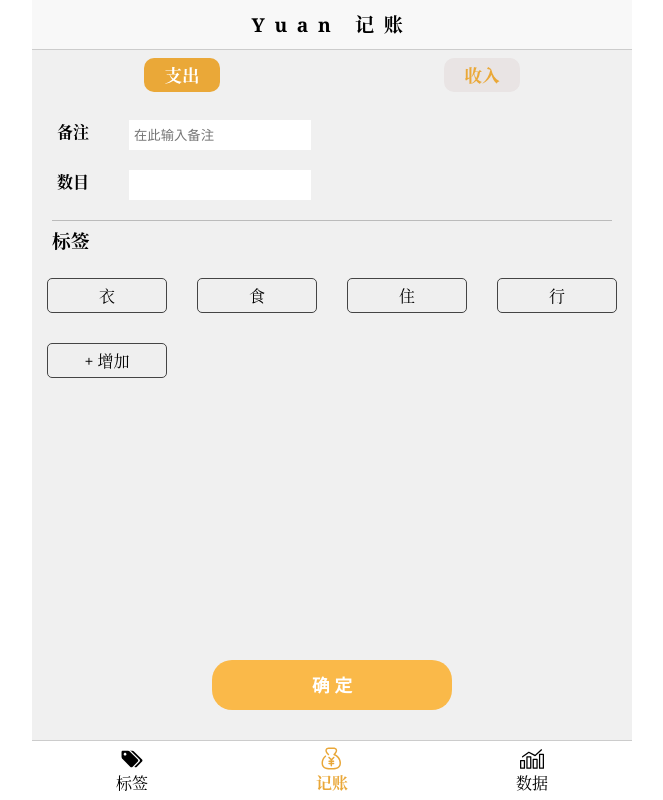
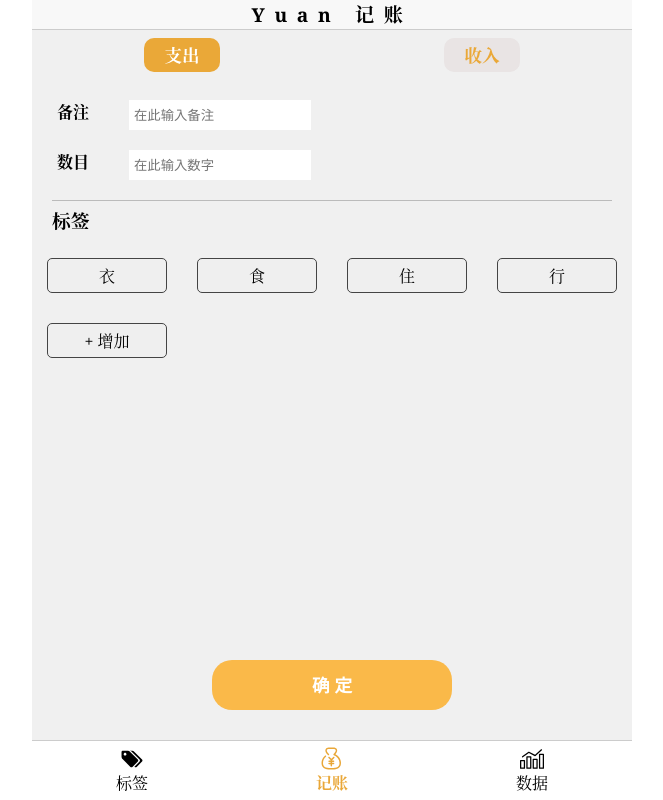
Before and after one commit to KarnoLf/tally-book-1, a Vue app: page /home in a window 1280 px wide. Shown: the whole page, without its empty margins (308-971 px from the left). Built offline with nearby package versions, Linux system fonts and the light colour scheme.

Commit message:
完成数据存储

```diff
--- a/src/App.vue
+++ b/src/App.vue
@@ -1,7 +1,7 @@
 <template>
   <div id="app">
     <div class="router-content">
-      <router-view/>
+      <router-view />
     </div>
     <Nav />
   </div>
--- a/src/components/homeComponents/Write.vue
+++ b/src/components/homeComponents/Write.vue
@@ -6,7 +6,7 @@
     </label>
     <label class="write">
       <span>数目</span>
-      <input type="number" oninput="if(value.length>16)value=value.slice(0,16)" v-model="numberValue">
+      <input type="number" placeholder="在此输入数字" oninput="if(value.length>16)value=value.slice(0,16)" v-model="numberValue">
       <!-- 限制长度 -->
     </label>
   </div>
--- a/src/views/Home.vue
+++ b/src/views/Home.vue
@@ -26,7 +26,7 @@ export default {
   data() {
     return {
       // 先存储到recordList
-      recordList: [],
+      recordList: JSON.parse(window.localStorage.getItem('recordList')) || [],
       labels: ['衣', '食', '住', '行'],
       record: {
         labels: [],
@@ -47,7 +47,11 @@ export default {
       this.record.funds = value
     },
     onUpdatedNumber(value) {
-      this.record.amount = value
+      if(value===''){
+        this.record.amount = 0
+      }else{
+        this.record.amount = value
+      }
     },
     submit() {
       // 深拷贝
@@ -65,9 +69,6 @@ export default {
         type = '支出'
       } else {
         type = '收入'
-      }
-      if (amount === '') {
-        amount = 0
       }
       if (note === '') {
         note = '您未输入备注'
@@ -88,6 +89,8 @@ export default {
         console.log(123);
         localStorage.setItem('recordList',JSON.stringify(this.recordList))
         window.alert('数据已保存')
+        // 刷新页面
+        this.$router.go(0)
       }
     }
   },
@@ -106,9 +109,9 @@ export default {
 
 .headline {
   background: #f8f8f8;
-  height: 50px;
+  height: 30px;
   width: 100%;
-  line-height: 50px;
+  line-height: 30px;
   text-align: center;
   border-bottom: 1px solid #ccc;
   letter-spacing: 0.5em;
```
